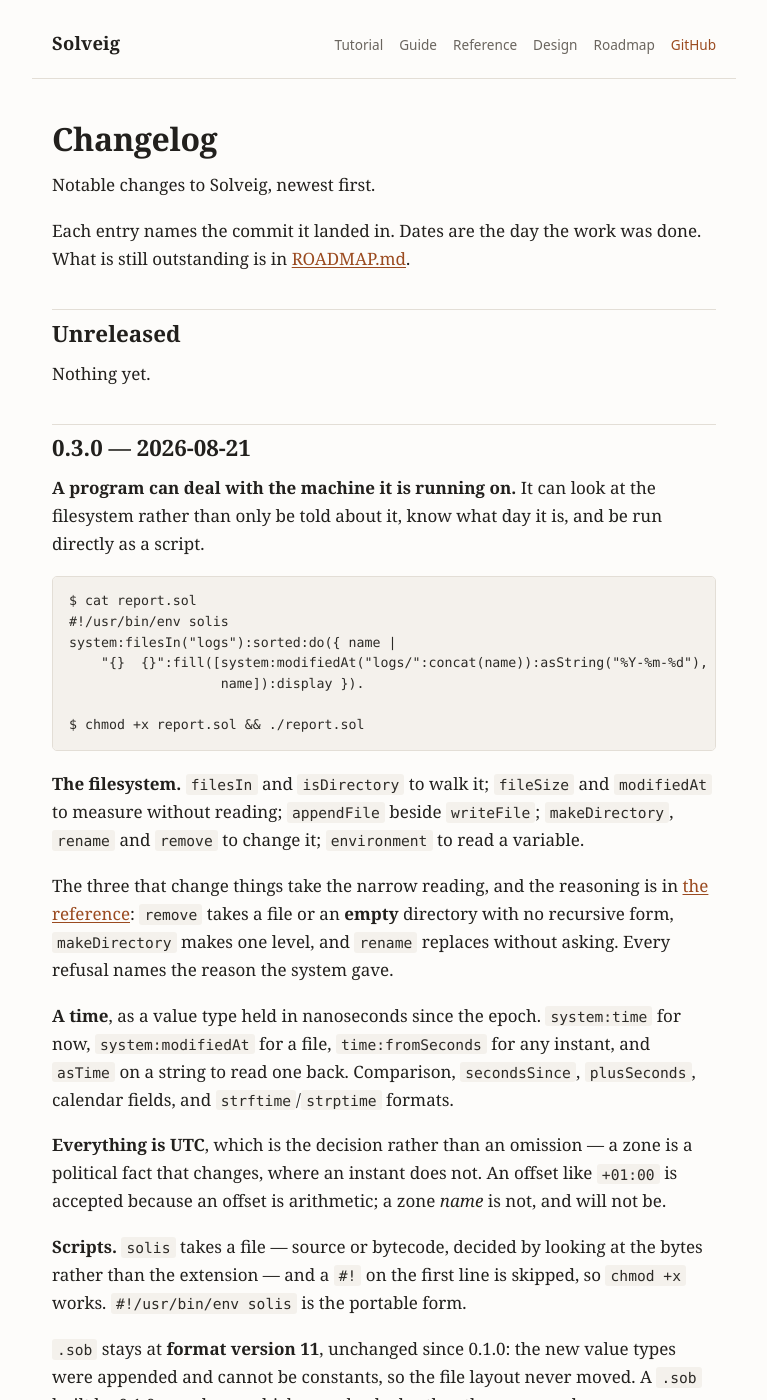
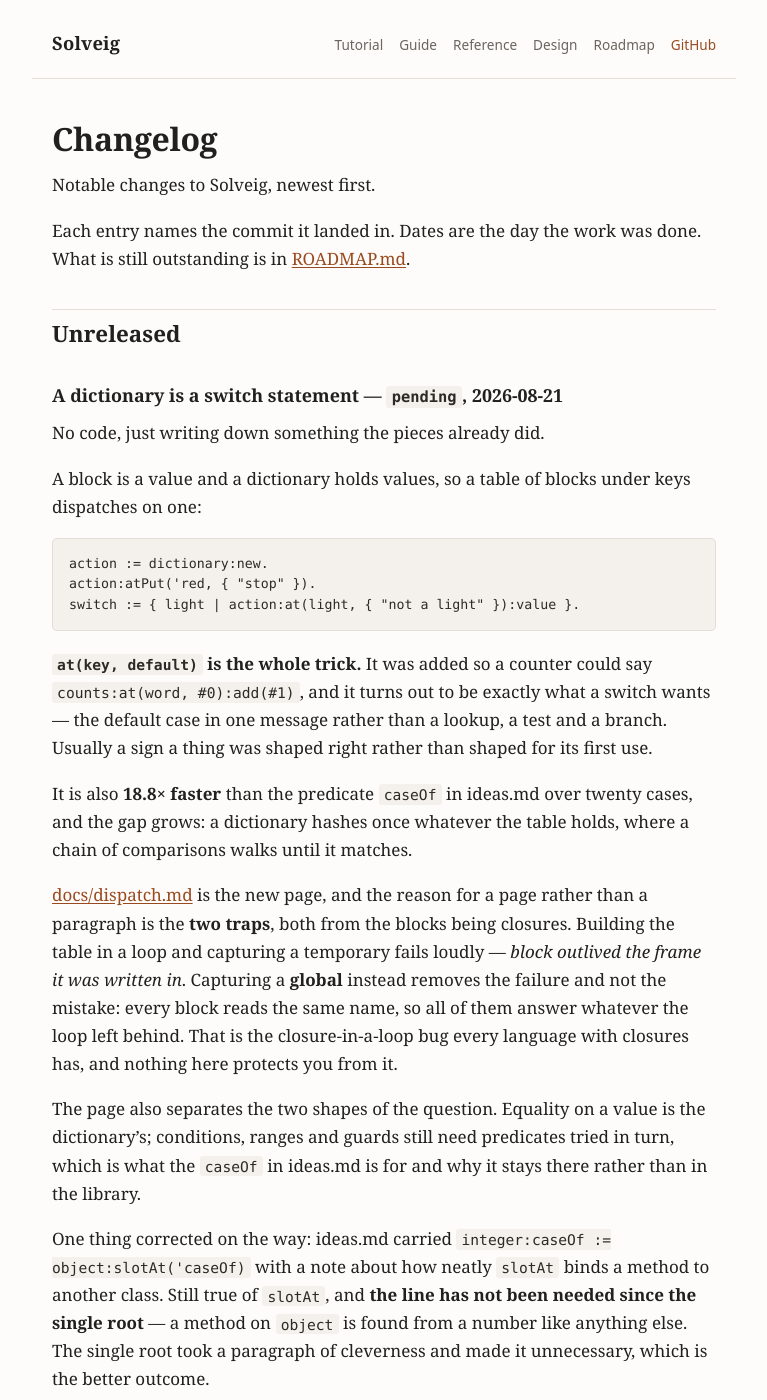
Before and after one commit to hansolovkarlsson/Solveig, a Jekyll site: the page built from docs/CHANGELOG.md, in a window 1280 px wide and 1400 px high. Shown: the whole window, without its empty margins (256-1023 px from the left). Built offline with Jekyll 4.4.1, drawn with Linux system fonts in a browser that asks for light colours; our own code applies the rules of GitHub Pages for plain Markdown files.

Commit message:
Write down that a dictionary is a switch statement
No code, just recording something the pieces already did.

A block is a value and a dictionary holds values, so a table of blocks
under keys dispatches on one. `at(key, default)` is the whole trick: it
was added so a counter could say counts:at(word, #0):add(#1), and it is
exactly what a switch wants -- the default case in one message rather
than a lookup, a test and a branch.

It is also 18.8x faster than the predicate caseOf in ideas.md over
twenty cases, and the gap grows: a dictionary hashes once whatever the
table holds, where a chain of comparisons walks until it matches.

docs/dispatch.md is the new page, and the reason for a page rather than
a paragraph is the two traps, both from the blocks being closures.
Building the table in a loop and capturing a temporary fails loudly.
Capturing a global instead removes the failure and not the mistake:
every block reads the same name, so all of them answer whatever the loop
left behind.

The page also separates the two shapes of the question. Equality on a
value is the dictionary's; conditions, ranges and guards still need
predicates tried in turn.

One thing corrected: ideas.md carried `integer:caseOf :=
object:slotAt('caseOf)` with a note about how neatly slotAt binds a
method to another class. Still true of slotAt, and the line has not been
needed since the single root -- a method on `object` is found from a
number like anything else.

Co-Authored-By: Claude Opus 5 <noreply@anthropic.com>
Claude-Session: https://claude.ai/code/session_014Emnizwfra15qgDU979HaB

````diff
--- a/docs/CHANGELOG.md
+++ b/docs/CHANGELOG.md
@@ -7,7 +7,48 @@ What is still outstanding is in [ROADMAP.md](ROADMAP.md).
 
 ## Unreleased
 
-Nothing yet.
+### A dictionary is a switch statement — `pending`, 2026-08-21
+
+No code, just writing down something the pieces already did.
+
+A block is a value and a dictionary holds values, so a table of blocks under
+keys dispatches on one:
+
+```
+action := dictionary:new.
+action:atPut('red, { "stop" }).
+switch := { light | action:at(light, { "not a light" }):value }.
+```
+
+**`at(key, default)` is the whole trick.** It was added so a counter could say
+`counts:at(word, #0):add(#1)`, and it turns out to be exactly what a switch
+wants — the default case in one message rather than a lookup, a test and a
+branch. Usually a sign a thing was shaped right rather than shaped for its first
+use.
+
+It is also **18.8× faster** than the predicate `caseOf` in ideas.md over twenty
+cases, and the gap grows: a dictionary hashes once whatever the table holds,
+where a chain of comparisons walks until it matches.
+
+[docs/dispatch.md](dispatch.md) is the new page, and the reason for a page rather
+than a paragraph is the **two traps**, both from the blocks being closures.
+Building the table in a loop and capturing a temporary fails loudly — *block
+outlived the frame it was written in*. Capturing a **global** instead removes
+the failure and not the mistake: every block reads the same name, so all of them
+answer whatever the loop left behind. That is the closure-in-a-loop bug every
+language with closures has, and nothing here protects you from it.
+
+The page also separates the two shapes of the question. Equality on a value is
+the dictionary's; conditions, ranges and guards still need predicates tried in
+turn, which is what the `caseOf` in ideas.md is for and why it stays there
+rather than in the library.
+
+One thing corrected on the way: ideas.md carried
+`integer:caseOf := object:slotAt('caseOf)` with a note about how neatly `slotAt`
+binds a method to another class. Still true of `slotAt`, and **the line has not
+been needed since the single root** — a method on `object` is found from a
+number like anything else. The single root took a paragraph of cleverness and
+made it unnecessary, which is the better outcome.
 
 ## 0.3.0 — 2026-08-21
 
````
Also changed, not shown: docs/GUIDE.md (+13 -0 lines), docs/REFERENCE.md (+13 -0 lines), docs/dispatch.md (added, +177 -0 lines), docs/ideas.md (+13 -4 lines), index.md (+4 -1 lines), 1 other file.
